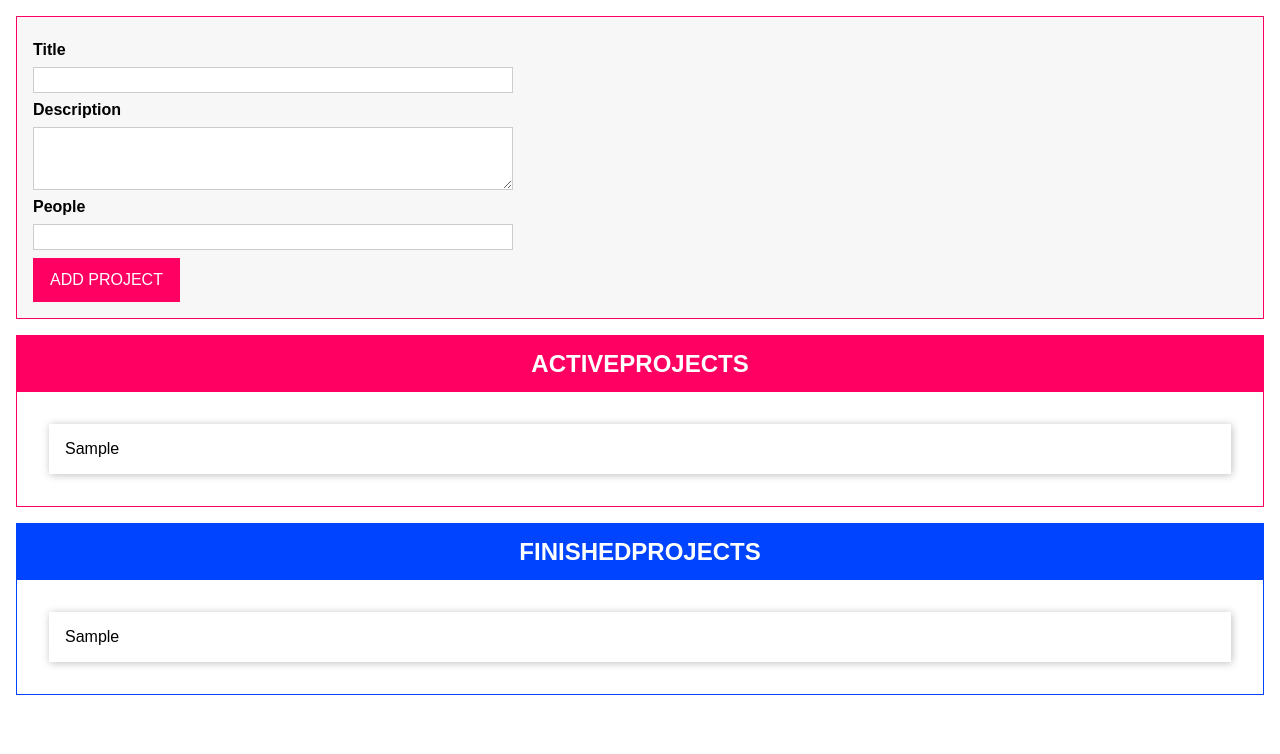
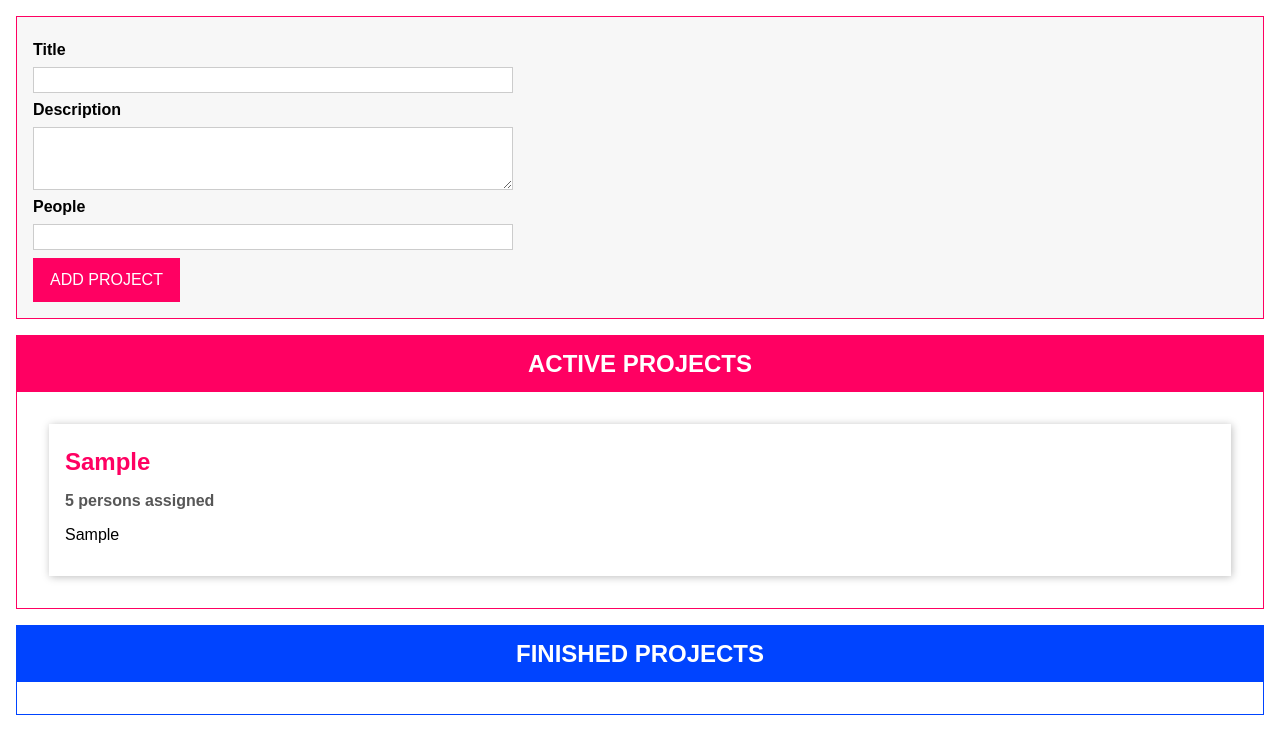
Before and after one commit to hugoviolas/typescript-drag-drop, a website with bundled scripts: page index.html in a window 1280 px wide. Both pictures are taken after typing "Sample", "Sample", "5" into the empty fields and a click on the button "ADD PROJECT". Built offline with nearby package versions, Linux system fonts and the light colour scheme.

Commit message:
Create a COmponent class

```diff
--- a/index.html
+++ b/index.html
@@ -27,7 +27,11 @@
       </form>
     </template>
     <template id="single-project">
-      <li></li>
+      <li>
+        <h2></h2>
+        <h3></h3>
+        <p></p>
+      </li>
     </template>
     <template id="project-list">
       <section class="projects">
--- a/src/app.ts
+++ b/src/app.ts
@@ -16,25 +16,29 @@ class Project {
 
 // Project State Management
 
-type Listener = (item: Project[]) => void;
+type Listener<T> = (item: T[]) => void;
 
-class ProjectState {
-  private listeners: any[] = [];
+class State<T> {
+  protected listeners: Listener<T>[] = [];
+
+  addListener(listenerFn: Listener<T>) {
+    this.listeners.push(listenerFn);
+  }
+}
+
+class ProjectState extends State<Project> {
   private projects: Project[] = [];
   private static instance: ProjectState;
 
-  private constructor() {}
-
+  private constructor() {
+    super();
+  }
   static getInstance() {
     if (this.instance) {
       return this.instance;
     }
     this.instance = new ProjectState();
     return this.instance;
-  }
-
-  addListener(listenerFn: Listener) {
-    this.listeners.push(listenerFn);
   }
 
   addProject(title: string, description: string, numOfPeople: number) {
@@ -100,7 +104,7 @@ const validate = (validatableInput: Validatable) => {
   return isValid;
 };
 
-// autobind decorator
+// Autobind decorator
 function Autobind(_: any, _2: string, descriptor: PropertyDescriptor) {
   const originalMethod = descriptor.value;
   const modifiedMethod: PropertyDescriptor = {
@@ -114,78 +118,126 @@ function Autobind(_: any, _2: string, descriptor: PropertyDescriptor) {
   return modifiedMethod;
 }
 
-//PorjectList class
+// Component Base Class
 
-class ProjectList {
+abstract class Component<T extends HTMLElement, U extends HTMLElement> {
   templateElement: HTMLTemplateElement;
-  hostElement: HTMLDivElement;
-  element: HTMLElement;
+  hostElement: T;
+  element: U;
+
+  constructor(
+    templateId: string,
+    hostElementId: string,
+    insertAtStart: Boolean,
+    newElementId?: string
+  ) {
+    this.templateElement = document.getElementById(
+      templateId
+    )! as HTMLTemplateElement;
+    this.hostElement = document.getElementById(hostElementId)! as T;
+    const importNode = document.importNode(this.templateElement.content, true);
+
+    this.element = importNode.firstElementChild as U;
+    if (newElementId) {
+      this.element.id = newElementId;
+    }
+
+    this.attach(insertAtStart);
+  }
+
+  private attach(insertAtBegining: Boolean) {
+    this.hostElement.insertAdjacentElement(
+      insertAtBegining ? "afterbegin" : "beforeend",
+      this.element
+    );
+  }
+
+  abstract configure(): void;
+  abstract renderContent(): void;
+}
+
+// Project Item class
+
+class ProjectItem extends Component<HTMLUListElement, HTMLLIElement> {
+  private project: Project;
+
+  get persons() {
+    if (this.project.people === 1) {
+      return "1 person";
+    } else {
+      return `${this.project.people} persons`;
+    }
+  }
+
+  constructor(hostId: string, project: Project) {
+    super("single-project", hostId, false, project.id);
+    this.project = project;
+    this.configure();
+    this.renderContent();
+  }
+
+  configure() {}
+  renderContent() {
+    this.element.querySelector("h2")!.textContent = this.project.title;
+    this.element.querySelector("h3")!.textContent = this.persons + " assigned";
+    this.element.querySelector("p")!.textContent = this.project.description;
+  }
+}
+
+//ProjectList class
+
+class ProjectList extends Component<HTMLDivElement, HTMLElement> {
   assignedProjects: Project[];
+  addedProjects: Project[];
 
   constructor(private type: "active" | "finished") {
-    this.templateElement = document.getElementById(
-      "project-list"
-    )! as HTMLTemplateElement;
-    this.hostElement = document.getElementById("app")! as HTMLDivElement;
+    super("project-list", "app", false, `${type}-projects`);
     this.assignedProjects = [];
-    const importNode = document.importNode(this.templateElement.content, true);
-
-    this.element = importNode.firstElementChild as HTMLElement;
-    this.element.id = `${this.type}-projects`;
-
-    projectState.addListener((projects: Project[]) => {
-      this.assignedProjects = projects;
-      this.renderProjects();
-    });
-
-    this.attach();
+    this.addedProjects = [];
+    this.configure();
     this.renderContent();
   }
 
   private renderProjects() {
-    const listEl = document.getElementById(
-      `${this.type}-project-list`
-    ) as HTMLUListElement;
-
+    console.log(this.addedProjects);
     for (const prjItem of this.assignedProjects) {
-      const listItem = document.createElement("li");
-      listItem.textContent = prjItem.title;
-      listEl.appendChild(listItem);
+      if (!this.addedProjects.includes(prjItem)) {
+        new ProjectItem(this.element.querySelector("ul")!.id, prjItem);
+        this.addedProjects.push(prjItem);
+      }
     }
   }
 
-  private renderContent() {
+  configure() {
+    projectState.addListener((projects: Project[]) => {
+      const relevantProjects = projects.filter((project) => {
+        if (this.type === "active") {
+          return project.status === ProjectStatus.Active;
+        } else {
+          return project.status === ProjectStatus.Finished;
+        }
+      });
+      this.assignedProjects = relevantProjects;
+      this.renderProjects();
+    });
+  }
+
+  renderContent() {
     const listId = `${this.type}-project-list`;
     this.element.querySelector("ul")!.id = listId;
     this.element.querySelector("h2")!.textContent =
-      this.type.toUpperCase() + "PROJECTS";
-  }
-
-  private attach() {
-    this.hostElement.insertAdjacentElement("beforeend", this.element);
+      this.type.toUpperCase() + " PROJECTS";
   }
 }
 
 // ProjectInput class
-class ProjectInput {
-  templateElement: HTMLTemplateElement;
-  hostElement: HTMLDivElement;
-  element: HTMLFormElement;
+class ProjectInput extends Component<HTMLDivElement, HTMLFormElement> {
   titleInputElement: HTMLInputElement;
   descriptionInputElement: HTMLInputElement;
   peopleInputElement: HTMLInputElement;
 
   constructor() {
-    this.templateElement = document.getElementById(
-      "project-input"
-    )! as HTMLTemplateElement;
-    this.hostElement = document.getElementById("app")! as HTMLDivElement;
-
-    const importNode = document.importNode(this.templateElement.content, true);
-
-    this.element = importNode.firstElementChild as HTMLFormElement;
-    this.element.id = "user-input";
-
+    super("project-input", "app", true, "user-input");
     this.titleInputElement = this.element.querySelector(
       "#title"
     ) as HTMLInputElement;
@@ -195,9 +247,7 @@ class ProjectInput {
     this.peopleInputElement = this.element.querySelector(
       "#people"
     ) as HTMLInputElement;
-
     this.configure();
-    this.attach();
   }
 
   @Autobind
@@ -209,6 +259,10 @@ class ProjectInput {
       projectState.addProject(title, desc, people);
       this.clearInput();
     }
+  }
+
+  configure() {
+    this.element.addEventListener("submit", this.submitHandler);
   }
 
   private gatherUserInput(): [string, string, number] | void {
@@ -252,13 +306,7 @@ class ProjectInput {
     this.peopleInputElement.value = "";
   }
 
-  private configure() {
-    this.element.addEventListener("submit", this.submitHandler);
-  }
-
-  private attach() {
-    this.hostElement.insertAdjacentElement("afterbegin", this.element);
-  }
+  renderContent() {}
 }
 
 const prjInput = new ProjectInput();
```
Also changed, not shown: dist/app.js, 1 other file.
